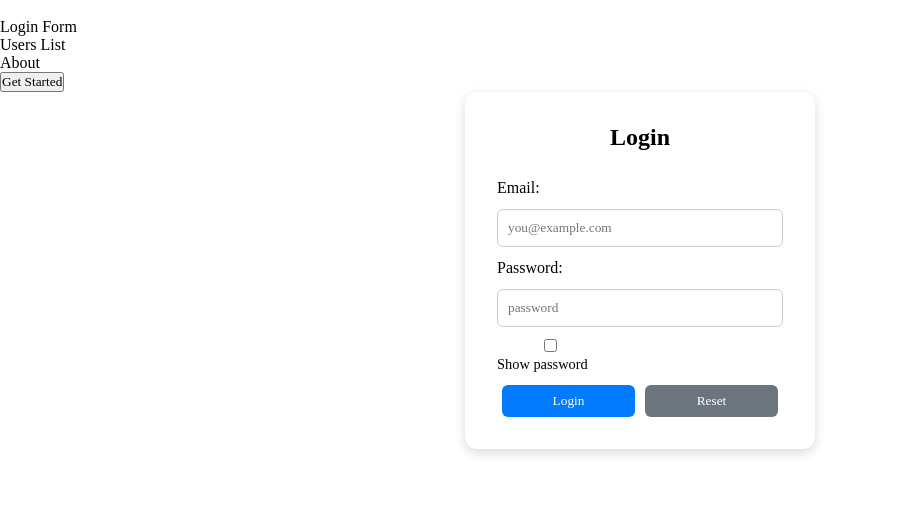
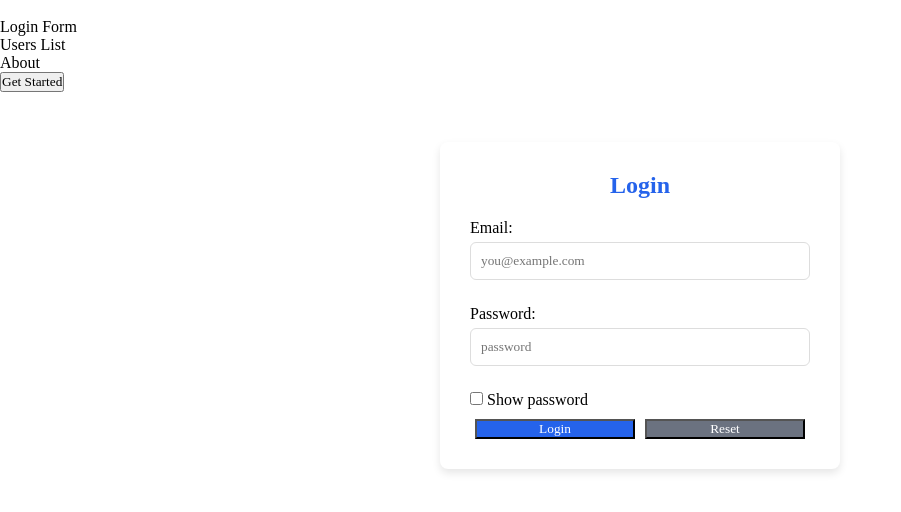
Before and after one commit to FaizaIftikhar/react-router, a React (Vite) app: page /login in a window 1280 px wide. Shown: the top 512 px of the page, without its empty margins (0-901 px from the left). Built offline with nearby package versions, Linux system fonts and the light colour scheme.

Commit message:
feat: adding css to improve UI

```diff
--- a/src/pages/Login.css
+++ b/src/pages/Login.css
@@ -1,45 +1,36 @@
-/* src/Login.css */
-
 .login-container {
-  background-color: white;
-  padding: 2rem;
-  border-radius: 12px;
-  box-shadow: 0px 4px 12px rgba(0, 0, 0, 0.15);
-  width: 100%;
-  max-width: 350px;
-  margin: 0 auto;
-  display: flex;
-  flex-direction: column;
-  gap: 12px;
-}
-
-body.dark .login-container {
-  background-color: #2c2c2c;
-  color: white;
+  max-width: 400px;
+  margin: 50px auto;
+  background: white;
+  padding: 30px;
+  border-radius: 8px;
+  box-shadow: 0 4px 8px rgba(0,0,0,0.1);
 }
 
 .login-container h2 {
   text-align: center;
-  margin-bottom: 1rem;
+  margin-bottom: 20px;
+  color: #2563eb;
 }
 
-.login-container input {
-  padding: 10px;
-  border: 1px solid #ccc;
-  border-radius: 6px;
-  outline: none;
-  transition: border-color 0.2s;
-  width: 100%;
+.login-container label {
+  font-weight: 500;
+  margin: 10px 0 5px;
+  display: block;
 }
 
-.login-container input:focus {
-  border-color: #007bff;
+.login-container input[type="email"],
+.login-container input[type="password"],
+.login-container input[type="text"] {
+  width: 100%;
+  padding: 10px;
+  border: 1px solid #ddd;
+  border-radius: 6px;
+  margin-bottom: 15px;
 }
 
 .checkbox {
-  display: flex;
-  align-items: center;
-  font-size: 0.9rem;
+  margin: 10px 0;
 }
 
 .buttons {
@@ -50,33 +41,10 @@ body.dark .login-container {
 .buttons button {
   flex: 1;
   margin: 0 5px;
-  padding: 8px 16px;
-  border: none;
-  border-radius: 6px;
-  cursor: pointer;
-  transition: background-color 0.3s;
-}
-
-.buttons button[type="submit"] {
-  background-color: #007bff;
+  background: #2563eb;
   color: white;
 }
 
-.buttons button[type="submit"]:hover {
-  background-color: #0056b3;
+.buttons button[type="button"] {
+  background: #6b7280; /* gray for reset */
 }
-
-.buttons button[type="button"] {
-  background-color: #6c757d;
-  color: white;
-}
-
-.buttons button[type="button"]:hover {
-  background-color: #5a6268;
-}
-
-.login-container p {
-  margin-top: 1rem;
-  text-align: center;
-  font-weight: bold;
-}
--- a/src/pages/UserList.css
+++ b/src/pages/UserList.css
@@ -1,40 +1,46 @@
-/* src/UsersList.css */
-
-.users-list {
-  margin-top: 20px;
-  padding: 1.2rem;
-  border-radius: 10px;
-  width: 100%;
-  max-width: 350px;
-  box-sizing: border-box;
-  text-align: center;
-  transition: background-color 0.3s, color 0.3s;
-  word-wrap: break-word;
+.userlist-container {
+  max-width: 600px;
+  margin: 30px auto;
+  padding: 20px;
+  background: white;
+  border-radius: 8px;
+  box-shadow: 0 4px 8px rgba(0,0,0,0.1);
 }
 
-body.light .users-list {
-  background-color: #ffffff;
-  color: #000;
-  box-shadow: 0px 4px 12px rgba(0, 0, 0, 0.1);
+.userlist-container h2 {
+  color: #2563eb;
+  margin-bottom: 15px;
 }
 
-body.dark .users-list {
-  background-color: #2c2c2c;
-  color: #fff;
-  box-shadow: 0px 4px 12px rgba(0, 0, 0, 0.4);
+.userlist-input {
+  width: 100%;
+  padding: 10px;
+  margin-bottom: 20px;
+  border-radius: 6px;
+  border: 1px solid #ddd;
 }
 
-.users-list button {
-  margin-top: 10px;
-  padding: 8px 16px;
-  border: none;
-  border-radius: 6px;
-  background-color: #dc3545;
-  color: white;
-  cursor: pointer;
-  transition: background-color 0.3s;
+.userlist-list {
+  list-style: none;
+  padding: 0;
 }
 
-.users-list button:hover {
-  background-color: #a71d2a;
+.userlist-item {
+  padding: 12px;
+  border-bottom: 1px solid #f0f0f0;
+  transition: background 0.2s;
 }
+
+.userlist-item:hover {
+  background: #f9fafb;
+}
+
+.userlist-email {
+  color: #6b7280;
+}
+
+.userlist-empty {
+  color: #9ca3af;
+  text-align: center;
+  margin-top: 20px;
+}
```
Also changed, not shown: src/components/NavBar.css (added, +37 -0 lines).
